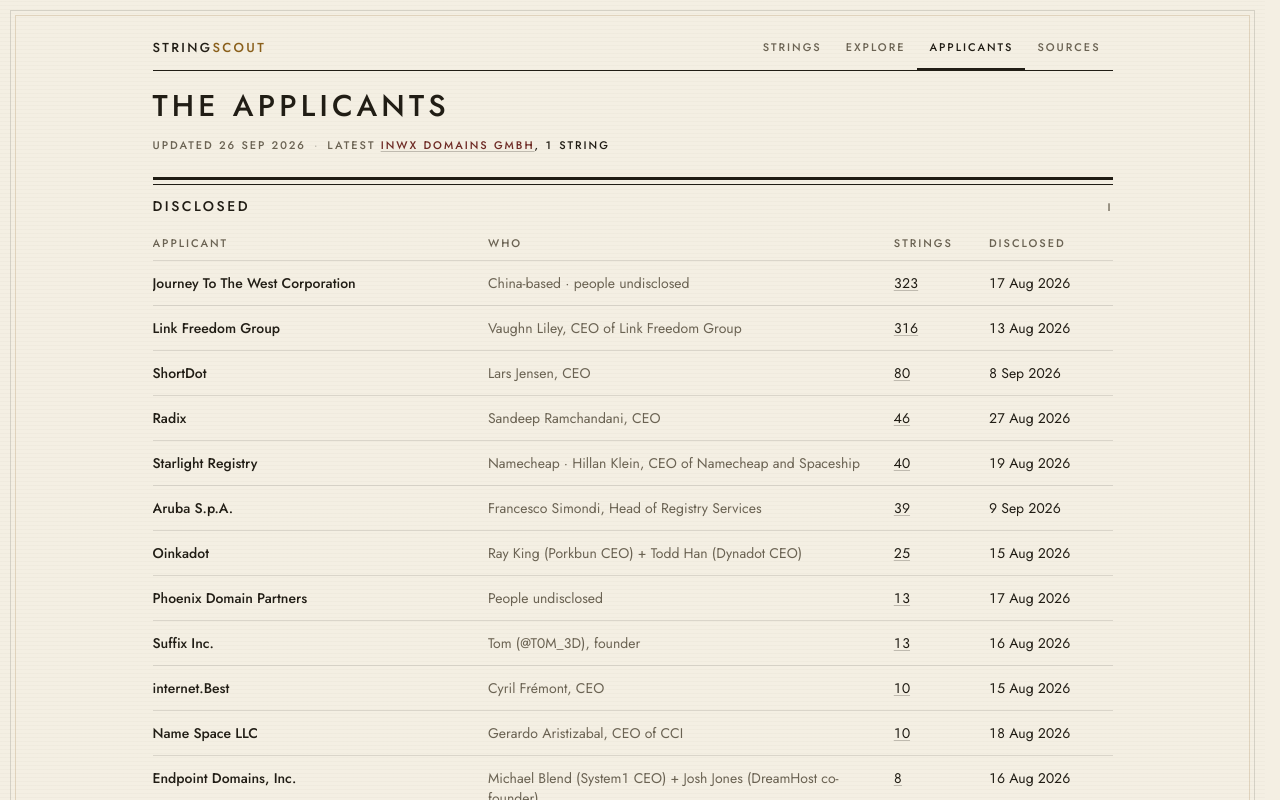
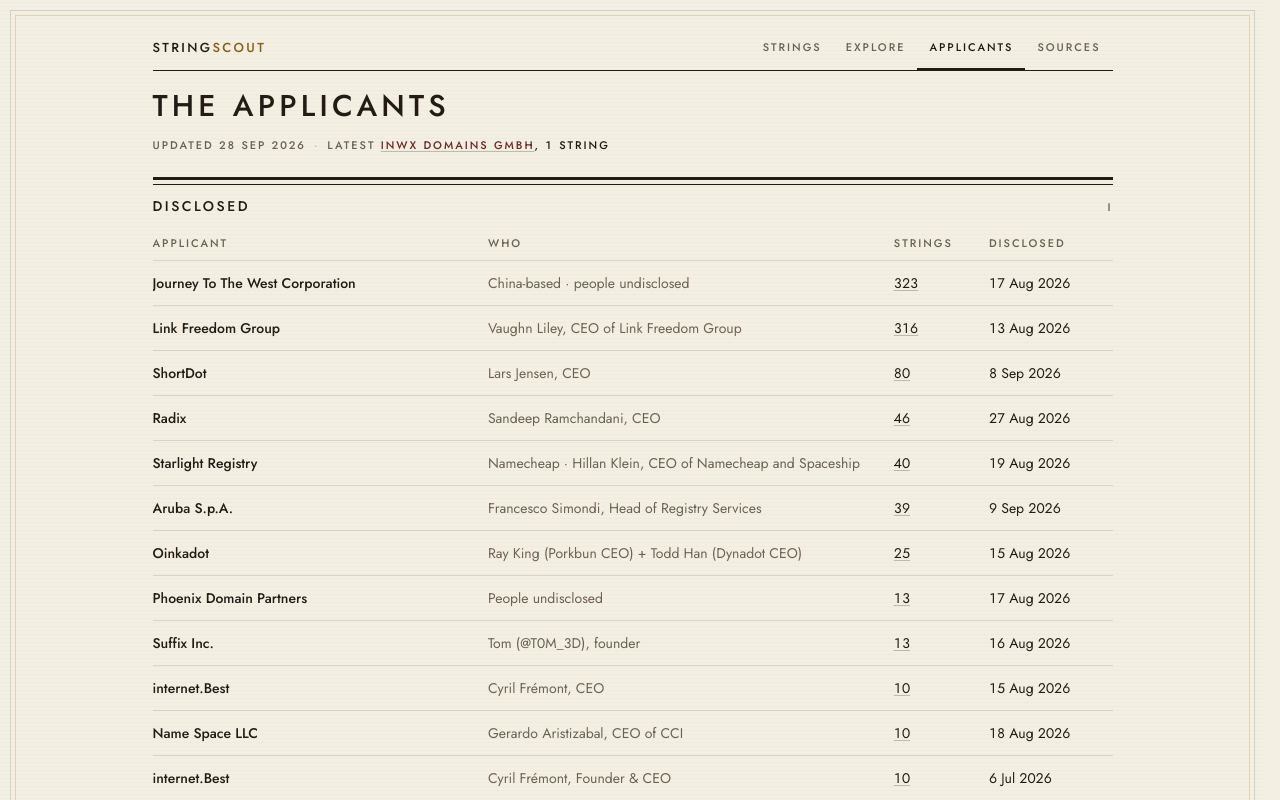
Before and after one commit to aslobodnik/stringscout, a Next.js app: page /applicants in a window 1280 px wide. Shown: the top 800 px of the page. Built offline with nearby package versions, Linux system fonts and the light colour scheme.

Commit message:
add internet.best — .answer, .ask, .chatbot, .content, .creator, .influencer, .prompt, .skills, .socialmedia, .streamer

```diff
--- a/data/applicants.ts
+++ b/data/applicants.ts
@@ -368,6 +368,16 @@ export const handApplicants: Applicant[] = [
     note: null,
     sourceIds: ["ilc"],
   },
+  {
+    slug: "internetbest",
+    status: "disclosed",
+    name: "internet.Best",
+    backers: "Cyril Frémont, Founder & CEO",
+    feesPaid: null,
+    revealedOn: "2026-07-06",
+    note: null,
+    sourceIds: ["internetbest"],
+  },
 ];
 
 export const applicants: Applicant[] = [
--- a/data/claims.ts
+++ b/data/claims.ts
@@ -266,6 +266,17 @@ export const claims: Claim[] = dedupe([
   // applied on its own site. Primary/replacement split not stated.
   ...expand(["human", "agent", "robot"], "ilc", ["ilc"]),
 
+  // internet.Best — 10 strings, its CEO's own LinkedIn post listing its
+  // applications for ICANN's 2026 round. Primary/replacement split not stated.
+  ...expand(
+    [
+      "answer", "ask", "chatbot", "content", "creator", "influencer",
+      "prompt", "skills", "socialmedia", "streamer",
+    ],
+    "internetbest",
+    ["internetbest"]
+  ),
+
   // Pre-window intent announcements, per Domain Incite. Not applications: the
   // "intent" kind keeps them visible in the table without counting them as
   // disclosed strings.
--- a/data/meta.ts
+++ b/data/meta.ts
@@ -1,5 +1,5 @@
 // bump on every data edit
-export const lastUpdated = "2026-09-26";
+export const lastUpdated = "2026-09-28";
 
 // One place for the origin: metadata, the sitemap, robots and the JSON feed
 // all have to agree, and a mismatch silently splits a page's canonical from
--- a/data/sources.ts
+++ b/data/sources.ts
@@ -315,6 +315,15 @@ const handSources: Source[] = [
     date: "2026-09-19",
     kind: "applicant",
   },
+  {
+    id: "internetbest",
+    outlet: "internet.Best",
+    title:
+      "Cyril Frémont, Founder & CEO — LinkedIn post on internet.Best's 10 applications for ICANN's 2026 round",
+    url: "https://www.linkedin.com/feed/update/urn:li:ugcPost:7479559642520457216/",
+    date: "2026-07-06",
+    kind: "applicant",
+  },
 ];
 
 // Numbered in bucket order so a superscript resolves to exactly one entry and
```
